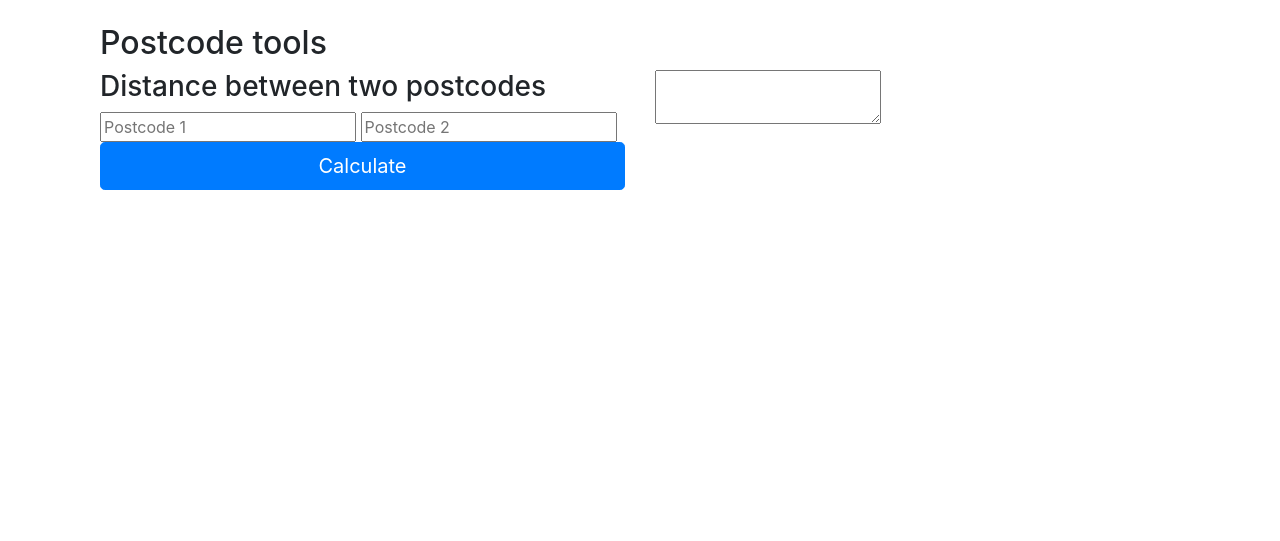
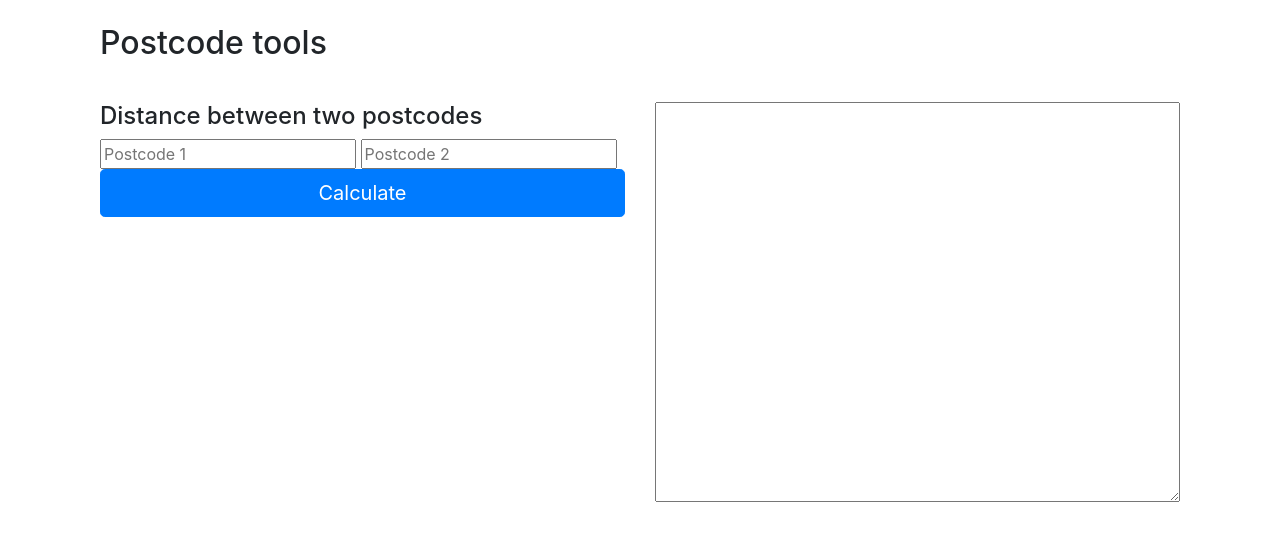
Before and after one commit to rwjuk/serenity-tools, a Flask app: page /postcodes in a window 1280 px wide. Shown: the part 56-597 px from the top of the page. Run offline with Flask 2, Linux system fonts and the light colour scheme; some libraries are stand-ins or nearby versions.

Commit message:
js draft

```diff
--- a/static/app.css
+++ b/static/app.css
@@ -1,3 +1,12 @@
 main.container {
 	margin-top: 10vh;
 }
+
+.postcode-row{
+	margin-top: 5vh;
+}
+
+textarea#output {
+	width: 100%;
+	height: 50vh;
+}
--- /dev/null
+++ b/static/postcodes.js
@@ -0,0 +1,5 @@
+$(document).ready(function(){
+	$("#btn-calc-single-postcode").click(function(){
+		alert("foo");
+	});
+});
--- a/templates/postcode_tools.html
+++ b/templates/postcode_tools.html
@@ -1,4 +1,8 @@
 {% extends 'serenity_tools_base.html' %}
+
+{% block extra_includes %}
+<script src="{{ url_for('static', filename='postcodes.js') }}"></script>
+{% endblock %}
 
 {% block app_title %}
 Postcode tools
@@ -8,12 +12,12 @@ Postcode tools
 <div class="container">
 	<h2>Postcode tools</h2>
 
-	<div class="row">
+	<div class="row postcode-row">
     <div class="col">
-      <h3>Distance between two postcodes</h3>
+      <h4>Distance between two postcodes</h4>
 	<input type="text" placeholder="Postcode 1">
 	<input type="text" placeholder="Postcode 2">
-	<button class="btn btn-lg btn-primary btn-block">Calculate</button>
+	<button class="btn btn-lg btn-primary btn-block" id="btn-calc-single-postcode">Calculate</button>
     </div>
     <div class="col">
       <textarea id="output" readonly></textarea>
--- a/templates/serenity_tools_base.html
+++ b/templates/serenity_tools_base.html
@@ -15,6 +15,9 @@
 	<script src="https://stackpath.bootstrapcdn.com/bootstrap/4.3.1/js/bootstrap.min.js" integrity="sha384-JjSmVgyd0p3pXB1rRibZUAYoIIy6OrQ6VrjIEaFf/nJGzIxFDsf4x0xIM+B07jRM" crossorigin="anonymous"></script>
 
 	<link rel="stylesheet" href="{{ url_for('static', filename='app.css') }}">
+
+	{% block extra_includes %}
+	{% endblock %}
 
   </head>
   <body>
```
